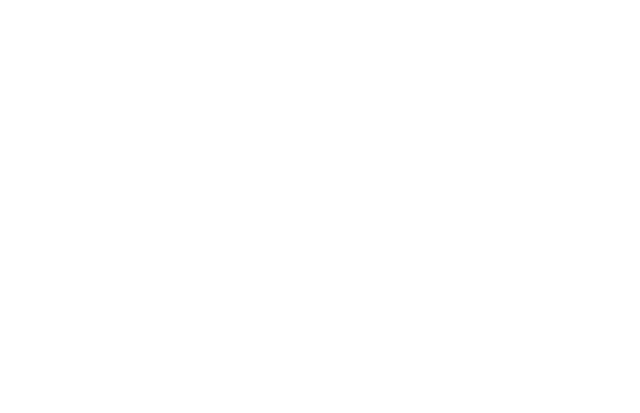
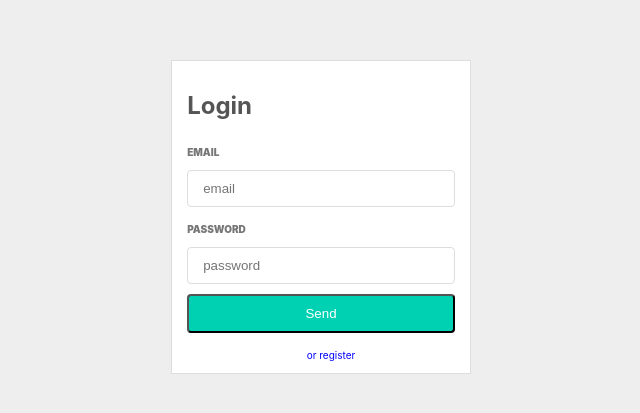
Before and after one commit to Sergi-Virgili/InstaCloneMVP, a React (Create React App) app: page / in a window 1280 px wide. Shown: the part 183-596 px from the top of the page, without its empty margins (319-959 px from the left). Built offline with nearby package versions, Linux system fonts and the light colour scheme.

Commit message:
Basic Ui Components

```diff
--- a/src/App.css
+++ b/src/App.css
@@ -1,5 +1,6 @@
 .App {
   text-align: center;
+  box-sizing: border-box;
 }
 
 .App-logo {
--- a/src/App.tsx
+++ b/src/App.tsx
@@ -1,9 +1,28 @@
 import React from "react";
+import Container from './components/Container';
+import Card from './components/Card';
+import Input from './components/Input';
+import Button from './components/Button';
+import Title from './components/Title';
+import Link from './components/Link';
+import Center from './components/Center';
 
 import "./App.css";
 
 function App() {
-    return <div className="App" />;
+    return (
+        <Container>
+            <Card>
+                <Title>Login</Title>
+                <Input placeholder={'email'} label={'email'} />
+                <Input placeholder={'password'} label={'password'} />
+                <Button block={true}>Send</Button>
+                <Center>
+                    <Link>or register</Link>
+                </Center>
+            </Card>
+        </Container>
+    );
 }
 
 export default App;
--- /dev/null
+++ b/src/components/Button.tsx
@@ -0,0 +1,23 @@
+import React from "react";
+
+const style = (block: boolean) => ({
+    backgroundColor: "#00D1B2",
+    borderRadius: '4px',
+    padding: "10px 15px",
+    color: 'white',
+    width: block ? '100%' : undefined,
+    marginBottom: '10px'
+}) as React.CSSProperties;
+
+interface IButtonProps {
+    block?: boolean
+}
+
+export default class Button extends React.Component<IButtonProps> {
+    public render() {
+        const { block = false } = this.props;
+        return (
+            <button {...this.props} style={style(block)} />
+        );
+    }
+}
--- /dev/null
+++ b/src/components/Card.tsx
@@ -0,0 +1,19 @@
+import React from "react";
+
+const style = {
+
+    backgroundColor: "#fff",
+    border: "1px solid #ddd",
+    padding: "10px 15px",
+};
+
+export default class Card extends React.Component {
+    public render() {
+        const { children } = this.props;
+        return (
+            <div style={style}>
+                {children}
+            </div>
+        );
+    }
+}
--- /dev/null
+++ b/src/components/Center.tsx
@@ -0,0 +1,17 @@
+import React from "react";
+
+const style = {
+    textAlign: 'center',
+    width: "100%",
+} as React.CSSProperties;
+
+export default class Center extends React.Component {
+    public render() {
+
+        return (
+            <div {...this.props} style={style} />
+
+
+        );
+    }
+}
--- /dev/null
+++ b/src/components/Container.tsx
@@ -0,0 +1,23 @@
+import React from "react";
+
+const style = {
+    boxSizing: 'border-box',
+    backgroundColor: "#eee",
+    padding: "10px 15px",
+    height: 'calc(100vh)',
+    width: 'calc(100vw)',
+    display: 'flex',
+    justifyContent: 'center',
+    alignItems: 'center'
+} as React.CSSProperties;
+
+export default class Contrainer extends React.Component {
+    public render() {
+        const { children } = this.props;
+        return (
+            <div style={style}>
+                {children}
+            </div>
+        );
+    }
+}
--- /dev/null
+++ b/src/components/Input.tsx
@@ -0,0 +1,36 @@
+import React from "react";
+
+const style = {
+    boxSizing: 'border-box',
+    backgroundColor: "#fff",
+    border: "1px solid #ddd",
+    borderRadius: '4px',
+    padding: "10px 15px",
+    margin: '10px 0',
+    width: '100%'
+
+} as React.CSSProperties;
+
+const styleSpan = {
+    color: '#777',
+    fontSize: '10px',
+    textTransform: 'uppercase',
+    fontWeight: 900
+} as React.CSSProperties;
+
+interface IInputProps {
+    placeholder?: string,
+    label: string
+}
+
+export default class Input extends React.Component<IInputProps> {
+    public render() {
+        const { label } = this.props;
+        return (
+            <div>
+                <span style={styleSpan}>{label}</span>
+                <input {...this.props} style={style} />
+            </div>
+        );
+    }
+}
--- /dev/null
+++ b/src/components/Link.tsx
@@ -0,0 +1,17 @@
+import React from "react";
+
+const style = {
+    color: "blue",
+    fontSize: '10px',
+    paddingLeft: '20px'
+
+};
+
+export default class Link extends React.Component {
+    public render() {
+
+        return (
+            <a {...this.props} style={style} />
+        );
+    }
+}
--- /dev/null
+++ b/src/components/Title.tsx
@@ -0,0 +1,14 @@
+import React from "react";
+
+const style = {
+    color: "#555",
+};
+
+export default class Title extends React.Component {
+    public render() {
+
+        return (
+            <h2 {...this.props} style={style} />
+        );
+    }
+}
```
